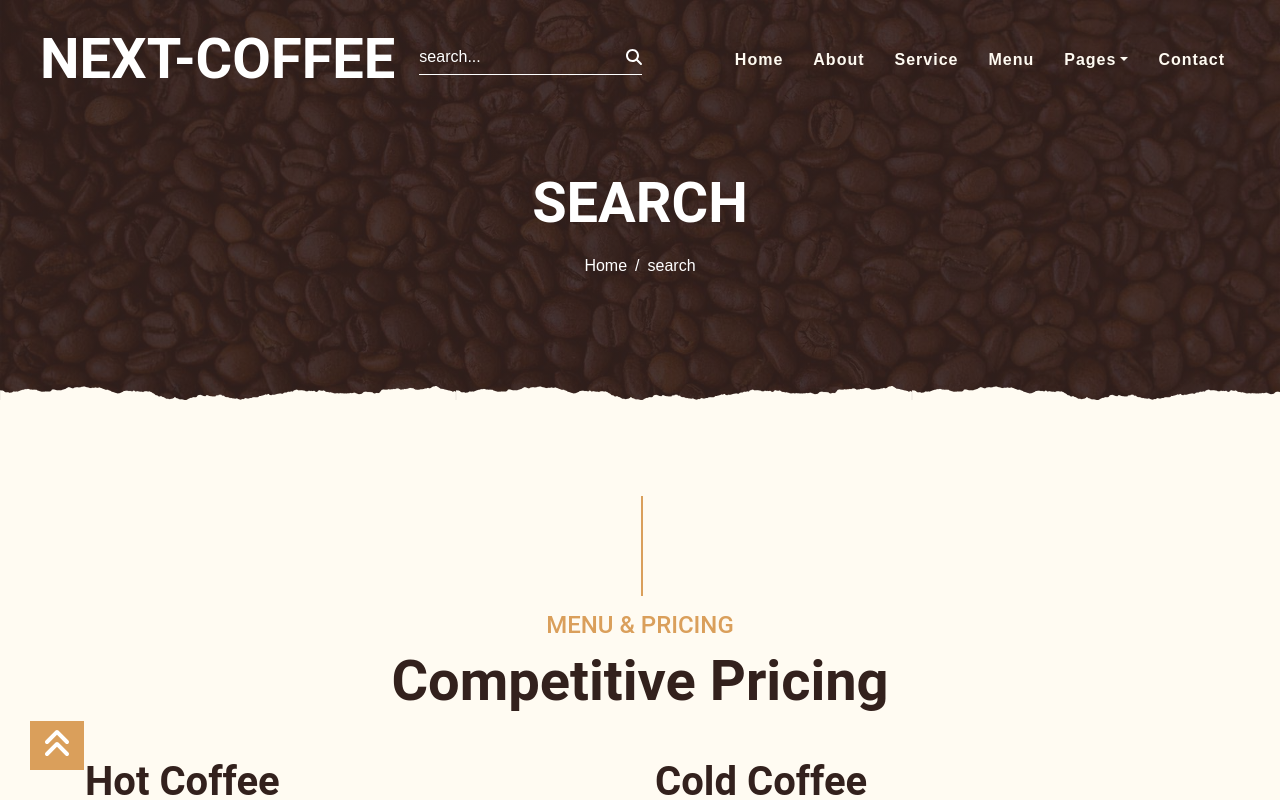
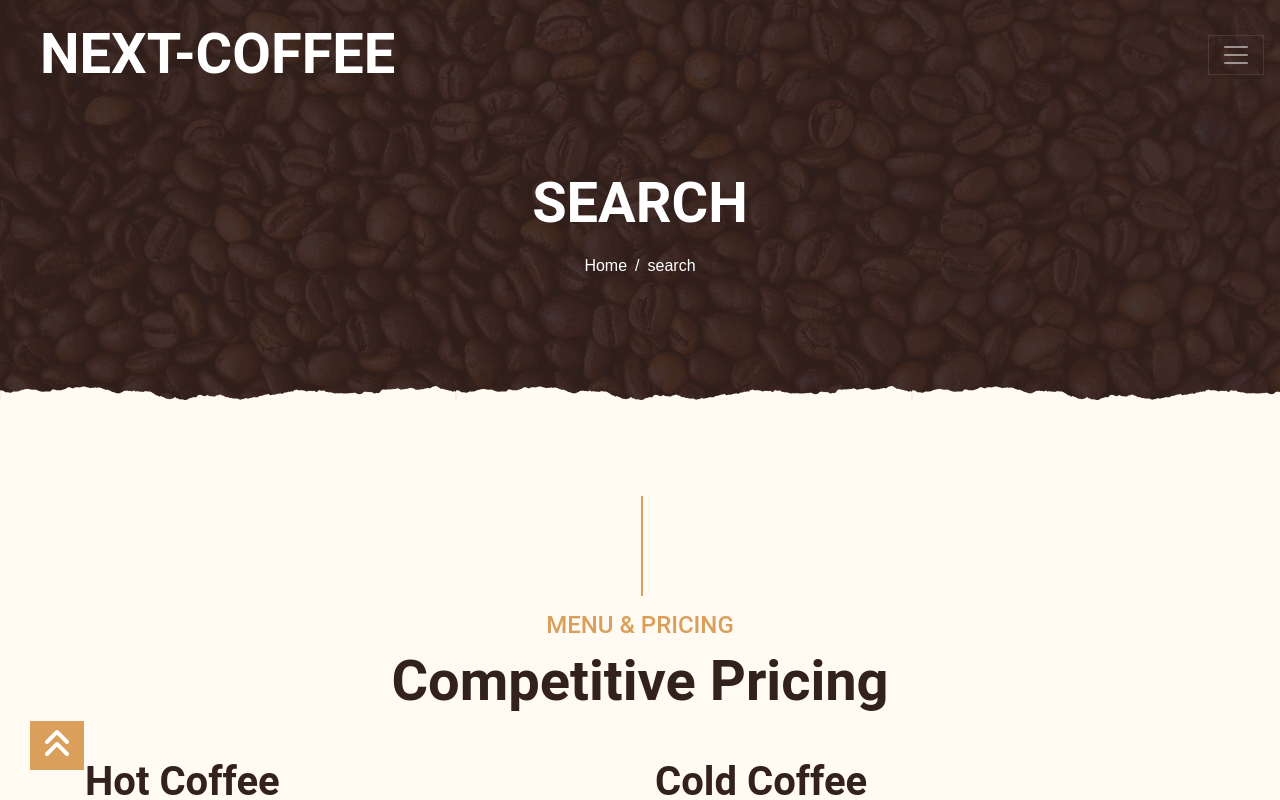
Before and after one commit to khadem-mh/coffee, a Next.js app: page /search in a window 1280 px wide. Shown: the top 800 px of the page. Built offline with nearby package versions, Linux system fonts and the light colour scheme; data requests are answered from the project's data file.

Commit message:
finish develope and testing

```diff
--- a/components/modules/Navbar/Navbar.jsx
+++ b/components/modules/Navbar/Navbar.jsx
@@ -7,9 +7,19 @@ const Navbar = () => {
 
     const router = useRouter()
     const [search, setSerch] = useState("")
+    const [isShow, setIsShow] = useState("hidden")
+    const [isVisible, setIsVisible] = useState("")
 
     useEffect(() => {
         if (router.query?.q) setSerch(router.query.q)
+
+        const handleResize = () => window.innerWidth <= 1400 ? setIsVisible(false) : setIsVisible(true)
+
+        window.addEventListener('resize', handleResize)
+        handleResize();
+
+        return () => window.removeEventListener('resize', handleResize)
+
     }, [])
 
     const clickHandlerSearch = () => router.push(`/search?q=${search.trim()}`)
@@ -20,12 +30,21 @@ const Navbar = () => {
                 <a href="index.html" className="navbar-brand px-lg-4 m-0">
                     <h1 className="m-0 display-4 text-uppercase text-white">Next-Coffee</h1>
                 </a>
-                <GlobalSearch value={search} setValue={setSerch} onClickSearch={clickHandlerSearch} />
-                <button type="button" className="navbar-toggler" data-toggle="collapse" data-target="#navbarCollapse">
+                {
+                    isVisible &&
+                    <GlobalSearch value={search} setValue={setSerch} onClickSearch={clickHandlerSearch} />
+                }
+                <button type="button" className="navbar-toggler" data-toggle="collapse" data-target="#navbarCollapse" onClick={() => setIsShow(prev => prev === 'hidden' ? 'show' : 'hidden')}>
                     <span className="navbar-toggler-icon"></span>
                 </button>
-                <div className="collapse navbar-collapse justify-content-between" id="navbarCollapse">
+                <div className={`collapse navbar-collapse justify-content-between ${isShow}`} id="navbarCollapse">
                     <div className="navbar-nav ml-auto p-4">
+                        {
+                            !isVisible &&
+                            <div style={{marginBottom: '1rem', marginLeft: '1rem'}}>
+                                <GlobalSearch value={search} setValue={setSerch} onClickSearch={clickHandlerSearch} />
+                            </div>
+                        }
                         <NavLink href="/" className="nav-item nav-link">Home</NavLink>
                         <NavLink href="/about" className="nav-item nav-link">About</NavLink>
                         <NavLink href="/service" className="nav-item nav-link">Service</NavLink>
--- a/styles/global-search.css
+++ b/styles/global-search.css
@@ -3,6 +3,7 @@
     align-items: center;
     border-bottom: 1px solid white;
     padding-bottom: .3rem;
+    width: min-content;
 }
 
 .global-search__input {
```
Also changed, not shown: styles/style.min.css.
